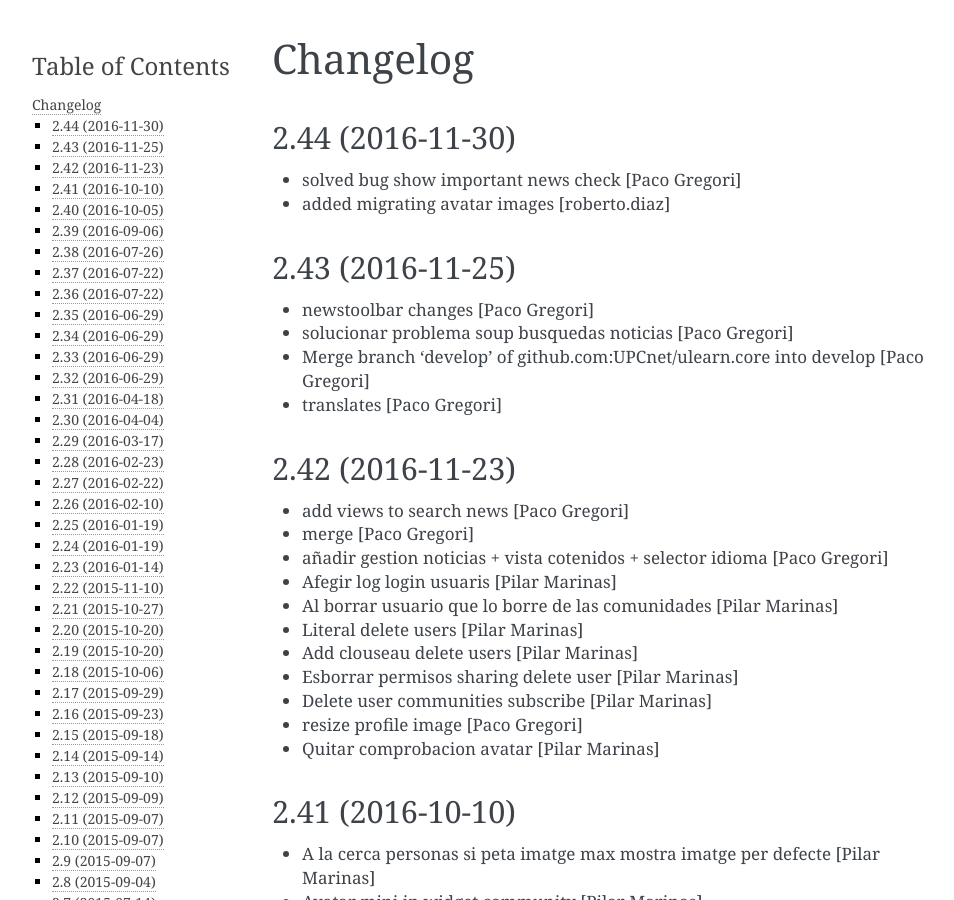
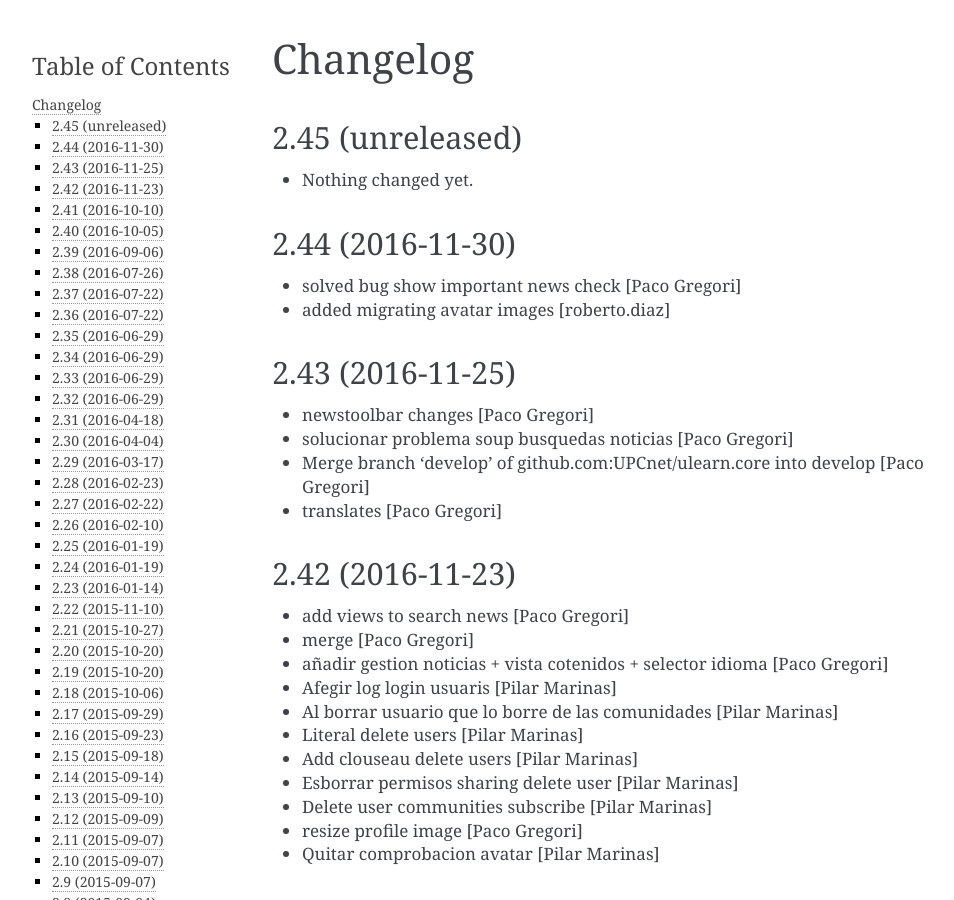
Before and after one commit to UPCnet/ulearn.core, a Sphinx documentation site: the page built from docs/HISTORY.rst, in a window 1280 px wide and 900 px high. Shown: the whole window, without its empty margins (148-1102 px from the left). Built offline with Sphinx 7.4.7, drawn with Linux system fonts in a browser that asks for light colours; pages that are not in the unit, such as notebooks, are missing from menus.

Commit message:
Back to development: 2.45

```diff
--- a/docs/HISTORY.rst
+++ b/docs/HISTORY.rst
@@ -1,5 +1,11 @@
 Changelog
 =========
+
+2.45 (unreleased)
+-----------------
+
+- Nothing changed yet.
+
 
 2.44 (2016-11-30)
 -----------------
--- a/setup.py
+++ b/setup.py
@@ -1,7 +1,7 @@
 from setuptools import setup, find_packages
 import os
 
-version = '2.44'
+version = '2.45.dev0'
 
 README = open('README.rst').read()
 HISTORY = open(os.path.join('docs', 'HISTORY.rst')).read()
```
